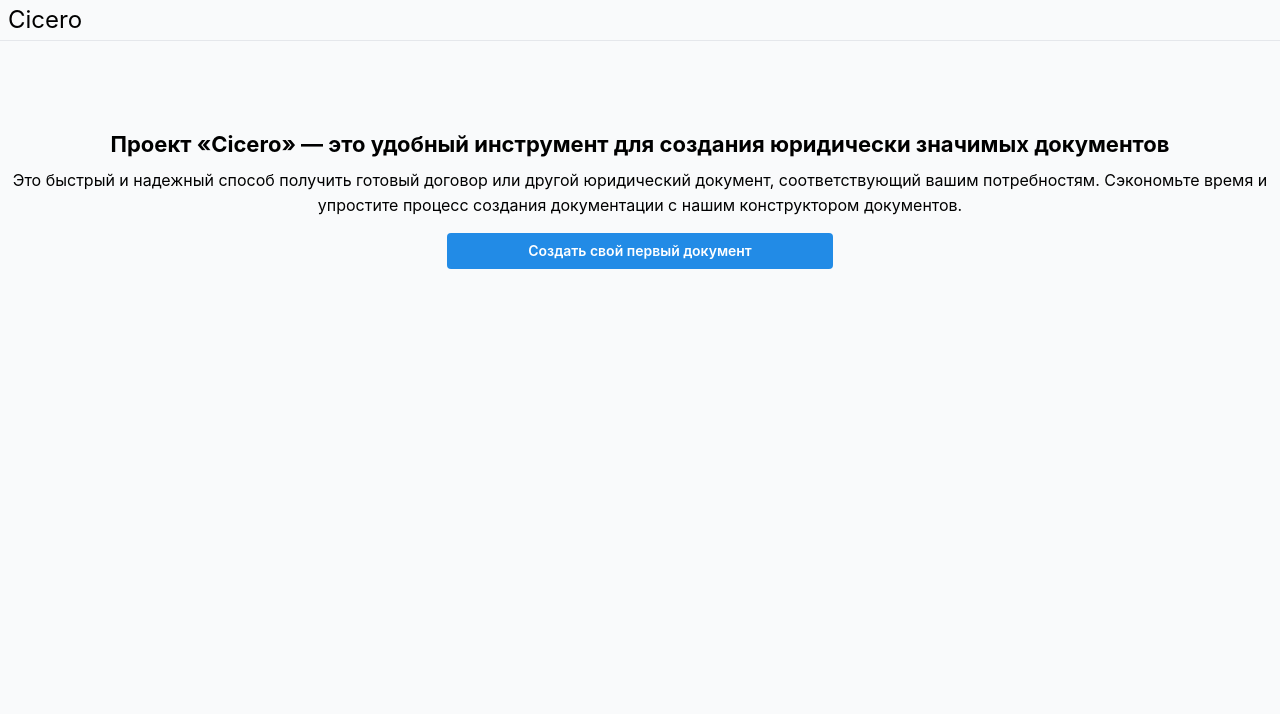
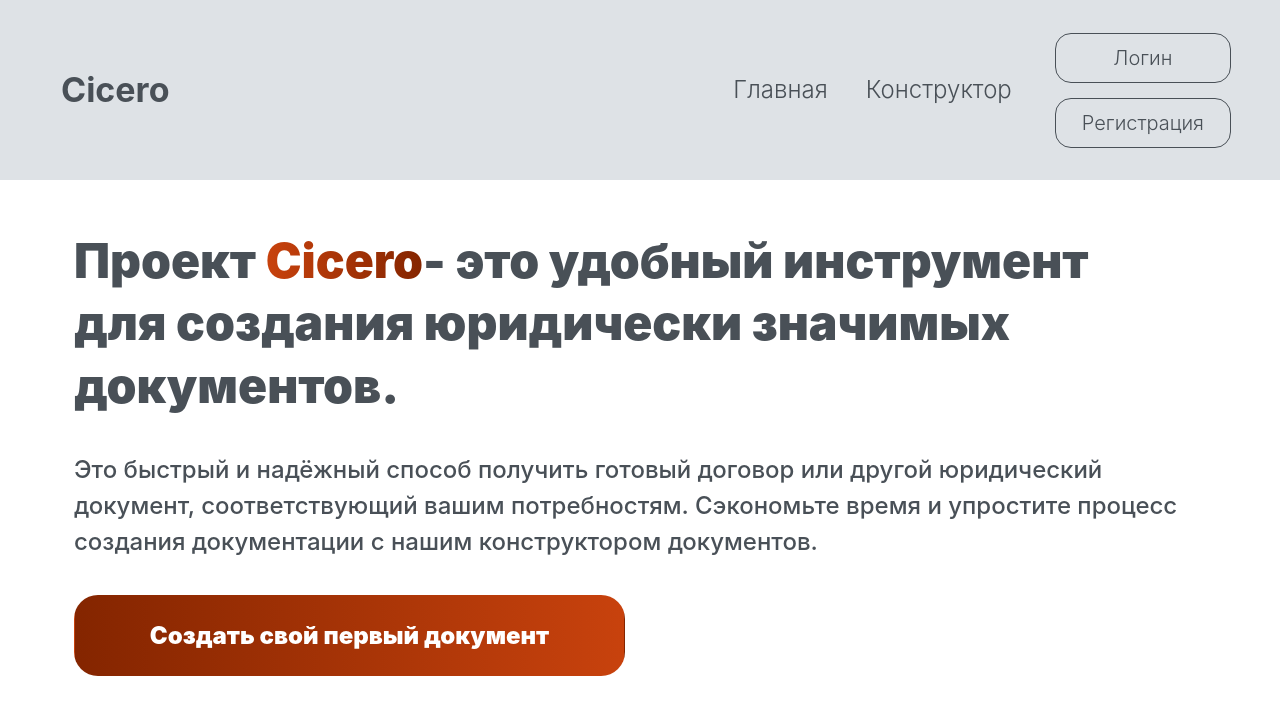
Before and after one commit to sicikh/cicero, a React app in the folder frontend/: page / in a window 1280 px wide. Shown: the top 714 px of the page. Built offline with nearby package versions, Linux system fonts and the light colour scheme; the HTML template or start-up script is replaced by a standard one; what auto-bind would draw is missing.

Commit message:
обновлен дизайн главной, сценариев

```diff
--- a/frontend/src/routeTree.gen.ts
+++ b/frontend/src/routeTree.gen.ts
@@ -11,11 +11,11 @@
 // Import Routes
 
 import { Route as rootRoute } from "./routes/__root";
-import { Route as ConstructorTemplateIdRouteImport } from "./routes/constructor/$templateId/route";
+import { Route as VerifyRouteImport } from "./routes/verify/route";
+import { Route as TemplatesRouteImport } from "./routes/templates/route";
 import { Route as IndexRouteImport } from "./routes/index/route";
 import { Route as TemplatesTemplateIdRouteImport } from "./routes/templates/$templateId/route";
-import { Route as TemplatesRouteImport } from "./routes/templates/route";
-import { Route as VerifyRouteImport } from "./routes/verify/route";
+import { Route as ConstructorTemplateIdRouteImport } from "./routes/constructor/$templateId/route";
 
 // Create/Update Routes
 
--- a/frontend/src/routes/__root.module.css
+++ b/frontend/src/routes/__root.module.css
@@ -1,17 +1,42 @@
-.Container {
-  @apply w-full h-full;
-  @apply flex flex-col gap-2;
-  @apply bg-gray-50;
-  @apply overflow-hidden;
+
+.inner {
+  @apply h-[180px] flex justify-between items-center;
+  @apply bg-[#DEE2E6];
+
+}
+.links {
+  @apply flex px-[8px] py-[12px] gap-x-[20px];
+  @apply md:mr-[25px];
+}
+.linksItem{
+  @apply flex items-center gap-x-[22px] justify-center;
+  @apply hover:gap-x-[8px];
+  @apply mr-[15px]
+}
+.linksReg{
+  @apply grid items-end gap-y-[15px] text-center
+}
+.ButtonLink{
+}
+.linkBut{
+  @apply font-light text-[#495057] text-[20px];
 }
 
-.Header {
-  @apply w-full h-fit px-2 py-1;
-  @apply flex justify-between items-center gap-2;
-  @apply border-b;
+.link {
+  @apply px-[8px] py-[12px] block no-underline font-medium;
+  @apply font-light text-[24px] text-[#495057];
+  @apply hover:font-medium
 }
 
-.Navigation {
-  @apply w-fit h-fit;
-  @apply flex gap-2;
+.logo{
+  @apply text-[#495057] font-extrabold;
+  @apply md:ml-[45px];
 }
+.smallbar{
+  @apply flex flex-col justify-evenly
+
+}
+.bigbar{
+  @apply flex flex-col justify-evenly;
+  @apply gap-y-[10px]
+}
--- a/frontend/src/routes/__root.tsx
+++ b/frontend/src/routes/__root.tsx
@@ -1,27 +1,114 @@
-import { Text } from "@mantine/core";
-import type { QueryClient } from "@tanstack/react-query";
+import {
+    Group,
+    Button,
+    Divider,
+    Burger,
+    Drawer,
+    Container,
+} from '@mantine/core';
+import { useDisclosure } from '@mantine/hooks';
+import {Title } from '@mantine/core';
+import classes from './__root.module.css';
 import {
     Link,
     Outlet,
     createRootRouteWithContext,
+    useMatchRoute
 } from "@tanstack/react-router";
-// import { TanStackRouterDevtools } from "@tanstack/router-devtools";
-import type React from "react";
-import styles from "./__root.module.css";
+import {QueryClient} from "@tanstack/react-query";
+import { TanStackRouterDevtools } from "@tanstack/router-devtools";
+import '@mantine/core/styles.css';
 import "@mantine/dates/styles.css";
 
-const Page: React.FC = () => (
-  <div className={styles.Container}>
-    <div className={styles.Header}>
-      <Link to={"/"}>
-        <Text className="text-2xl">Cicero</Text>
+const links = [
+    { link: '/', label: 'Главная' },
+    { link: '/templates', label: 'Конструктор' },
+];
+
+const linksReg = [
+    { link: '/login', label: "Логин"},
+    { link: '/register', label: "Регистрация"}
+]
+
+
+const Page: React.FC = () => {
+    const [drawerOpened, { toggle: toggleDrawer, close: closeDrawer }] = useDisclosure(false);
+
+
+    const matchRoute = useMatchRoute();
+    const hideNavRoutes = ['/login', '/register'];
+    const matchedNoNavRoutes = hideNavRoutes.some(route => matchRoute({ to: route }));
+
+
+    const items = links.map((link) => (
+        <Link
+            search={{}}
+            to={link.link}
+            className={classes.link}
+        >
+            {link.label}
         </Link>
+    ));
+    const itemsReg = linksReg.map((link_reg) => (
+        <Button className={classes.ButtonLink} size="lg" variant="outline" color="#495057" radius="lg">
+            <Link
+                search={{}}
+                to={link_reg.link}
+                className={classes.linkBut}
+            >
+                {link_reg.label}
+            </Link>
+        </Button>
+
+    ));
+
+    return (
+        <>
+            {!matchedNoNavRoutes &&
+                <header>
+                    <Container size="2xl" className={classes.inner}>
+                        <div className={classes.logo}><Title size="h1">Cicero</Title></div>
+                        <Group gap={2} visibleFrom="sm" className={classes.links}>
+                            <div className={classes.linksItem}>
+                                {items}
                             </div>
-    <Outlet />
-    {/*<TanStackRouterDevtools />*/}
+                            <div className={classes.linksReg}>
+                                {itemsReg}
                             </div>
+                        </Group>
+                        <Burger opened={drawerOpened} onClick={toggleDrawer} hiddenFrom="sm"/>
+                    </Container>
+
+                    <Drawer
+                        opened={drawerOpened}
+                        onClose={closeDrawer}
+                        size="50%"
+                        position="left"
+                        padding="md"
+                        title="Cicero"
+                        hiddenFrom="sm"
+                        color="#DEE2E6"
+                    >
+                        <Divider my="sm"/>
+                        <div className={classes.smallbar}>
+                            {items}
+                        </div>
+                        <Divider my="sm"/>
+                        <div className={classes.bigbar}>
+                            {itemsReg}
+                        </div>
+
+
+                    </Drawer>
+
+                </header>
+            }
+            <Outlet/>
+            <TanStackRouterDevtools/>
+        </>
+
     );
-
+}
 interface RouterContext {
   queryClient: QueryClient;
 }
--- a/frontend/src/routes/constructor/$templateId/route.module.css
+++ b/frontend/src/routes/constructor/$templateId/route.module.css
@@ -1,9 +1,9 @@
 .Container {
-    @apply flex w-full h-full px-2 py-1;
+    @apply flex w-full
 }
 
 .DocxContainer {
-    @apply w-full h-full px-2 py-1 -ml-2;
+    @apply w-full px-2 py-1 -ml-2;
     @apply flex-1 gap-2;
     @apply overflow-y-auto;
 }
@@ -15,7 +15,7 @@
 }
 
 .Form {
-    @apply flex-initial flex-col gap-4;
+    @apply flex-initial flex-col gap-4 basis-1/2;
     @apply overflow-y-auto;
 }
 
@@ -32,3 +32,51 @@
         @apply flex flex-col gap-2;
     }
 }
+
+.container{
+    @apply bg-[#343A40]
+}
+.headerGroup{
+    @apply ml-[5px] mr-[3px];
+    @apply h-[61px] flex flex-row items-center justify-end;
+    @apply xl:ml-[40px] xl:mr-[25px]
+}
+.titleText{
+    @apply text-[14px] text-[#DEE2E6] font-bold
+}
+.previewText{
+    @apply text-[14px] text-[#DEE2E6] font-bold
+}
+.previewGroup{
+    @apply flex gap-x-[20px] xl:gap-x-[60px]
+}
+.buttonGroup{
+    @apply text-[#343A40]
+}
+.Button{
+    @apply rounded-[25px] text-[#343A40];
+}
+
+.containerMain{
+    @apply h-[100vh] w-full;
+    @apply flex flex-row;
+}
+.inputsForm{
+    @apply basis-1/2;
+    @apply bg-[#DEE2E6];
+    @apply pt-[15px] pl-[15px] md:pl-[40px]
+
+}
+.overview{
+    @apply basis-1/2;
+    @apply flex-1
+}
+
+.scrollbar{
+    @apply h-[calc(100vh-241px)];
+}
+.groupInputTitle{
+    @apply text-[16px] text-[#343A40] md:text-[18px] font-bold;
+    @apply my-[30px] md:pl-[30px] md:pr-[70px];
+    @apply flex justify-center
+}
--- a/frontend/src/routes/index/route.module.css
+++ b/frontend/src/routes/index/route.module.css
@@ -1,9 +1,27 @@
 .Container {
-  @apply w-full h-full px-2 pt-20 pb-1;
-  @apply flex flex-col items-center gap-4;
-  @apply text-center;
+
+  @apply gap-y-[35px] flex flex-col
 }
-
-.TextBlock {
-  @apply flex flex-col gap-2;
+.group{
+  @apply mx-[10px];
+  @apply md:ml-[74px] md:mr-[100px];
+  @apply mt-[50px];
+  @apply gap-y-[35px] flex flex-col
 }
+.title {
+  @apply md:text-[48px] font-black text-[#495057];
+  @apply 2xl:text-[56px]
+}
+.TitleName {
+  @apply bg-gradient-to-r from-[#C8420D] to-[#842500] inline-block text-transparent bg-clip-text
+}
+.text {
+  @apply md:text-[24px] font-medium text-[#495057];
+  @apply 2xl:text-[32px]
+}
+.button {
+  @apply h-[81px] w-[400px];
+  @apply md:h-[81px] md:w-[551px];
+  @apply text-[24px] font-black text-[#FFFFFF] p-0;
+  @apply bg-gradient-to-r to-[#C8420D] from-[#842500] rounded-[24px]
+}
--- a/frontend/src/routes/index/route.tsx
+++ b/frontend/src/routes/index/route.tsx
@@ -1,28 +1,34 @@
-import { Button, Text, Title } from "@mantine/core";
-import { Link, createFileRoute } from "@tanstack/react-router";
-import type React from "react";
-import styles from "./route.module.css";
 
-const Page: React.FC = () => (
-  <div className={styles.Container}>
-    <div className={styles.TextBlock}>
-      <Title order={3}>
-        Проект «Cicero» — это удобный инструмент для создания юридически
-        значимых документов
-      </Title>
-      <Text>
-        Это быстрый и надежный способ получить готовый договор или другой
-        юридический документ, соответствующий вашим потребностям. Сэкономьте
-        время и упростите процесс создания документации с нашим конструктором
-        документов.
-      </Text>
-    </div>
-    <Link to={"/templates"}>
-      <Button className="px-20">Создать свой первый документ</Button>
-    </Link>
-  </div>
-);
+import {createFileRoute, Link} from "@tanstack/react-router";
+import { Title, Stack, Button} from "@mantine/core";
+import classes from "./route.module.css"
+
+const Page: React.FC = () => {
+    return (
+        <Stack
+            className={classes.group}
+            align="flex-start"
+            justify="flex-start"
+            gap="lg"
+        >
+            <Title className={classes.title}>
+                Проект <div className={classes.TitleName}>Cicero</div>- это удобный инструмент для создания юридически значимых документов.
+            </Title>
+            <div className={classes.text}>
+                Это быстрый и надёжный способ получить готовый договор или другой юридический
+                документ, соответствующий вашим потребностям. Сэкономьте время и упростите
+                процесс создания документации  с нашим конструктором документов.
+            </div>
+            <Link to="/templates"
+            >
+                <Button className={classes.button}>
+                    Создать свой первый документ
+                </Button>
+            </Link>
+        </Stack>
+    );
+}
 
 export const Route = createFileRoute("/")({
-  component: Page,
+    component: Page,
 });
--- a/frontend/src/routes/templates/$templateId/route.module.css
+++ b/frontend/src/routes/templates/$templateId/route.module.css
@@ -1,9 +1,21 @@
-.Container {
-    @apply w-full h-full px-1;
-    @apply flex flex-col;
-    @apply overflow-hidden;
-
-    button {
-        @apply w-fit px-10 mt-2;
-    }
+.rightSide{
+    @apply basis-1/2;
+    @apply text-[#495057]
 }
+.mainRS{
+    @apply mb-[15px];
+    @apply mx-[5px] md:mx-[30px];
+}
+.button {
+    @apply mt-[30px];
+    @apply hover:bg-[#DEE2E6]
+}
+.description{
+    @apply border-t-[2px] border-[#DEE2E6];
+}
+.descriptionTitle{
+    @apply mx-[5px] md:mx-[10px];
+}
+.descriptionText{
+    @apply mx-[10px] md:mx-[30px];
+}
```
Also changed, not shown: frontend/src/routes/constructor/$templateId/route.tsx (+35 -14 lines), frontend/src/routes/templates/$templateId/route.tsx (+29 -8 lines), frontend/src/routes/templates/route.module.css (+35 -9 lines), frontend/src/routes/templates/route.tsx (+16 -7 lines), 1 other file (tests, documents, lock files or other folders). Lines whose indentation alone changed are shown as unchanged.
